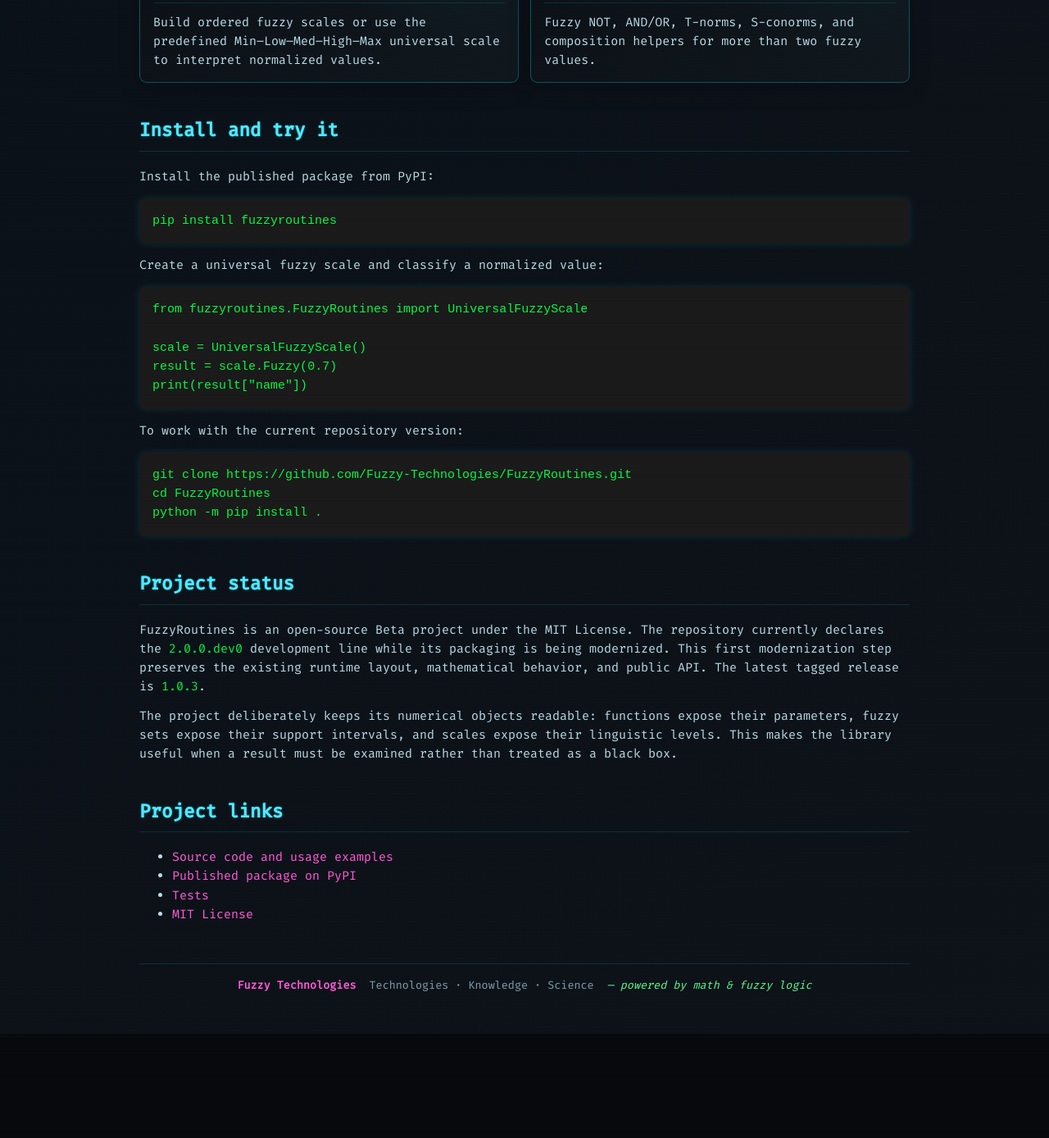
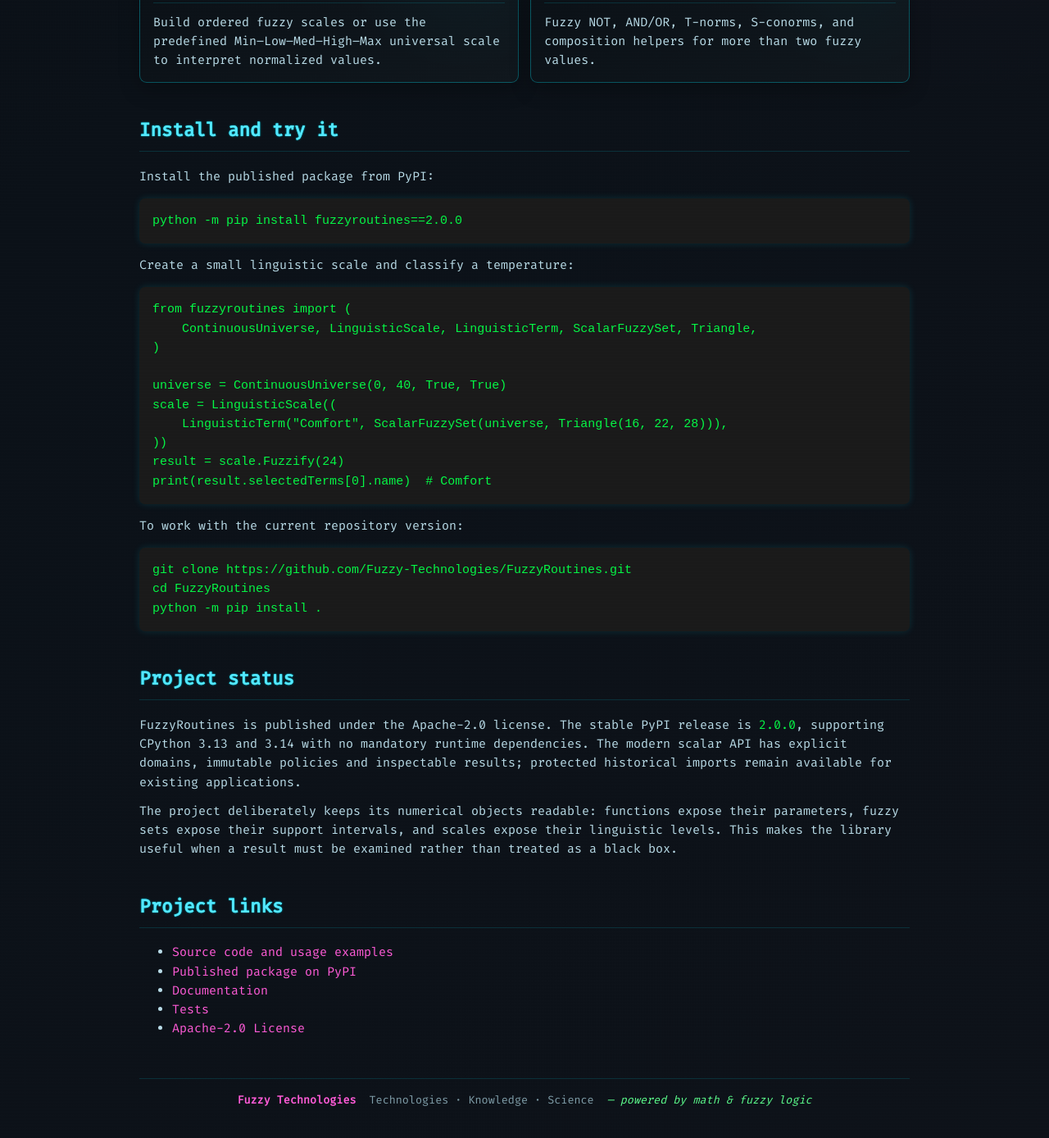
Before and after one commit to Fuzzy-Technologies/fuzzy-technologies.github.io, a Jekyll site: the page built from FuzzyRoutines/index.md, in a window 1280 px wide and 1400 px high, scrolled down 645 px. Shown: the top 1388 px of the window at 82% size. Built offline with Jekyll 4.4.1, drawn with Linux system fonts in a browser that asks for light colours; Markdown is read by kramdown in place of the engine named in the settings; before the commit the page ends 1906 px from its top, so only the background shows below that.

Commit message:
docs: align FuzzyRoutines card with published scalar API (#52)
Refs Fuzzy-Technologies/FuzzyRoutines#337.

````diff
--- a/FuzzyRoutines/index.md
+++ b/FuzzyRoutines/index.md
@@ -60,17 +60,22 @@
 Install the published package from PyPI:
 
 ```bash
-pip install fuzzyroutines
+python -m pip install fuzzyroutines==2.0.0
 ```
 
-Create a universal fuzzy scale and classify a normalized value:
+Create a small linguistic scale and classify a temperature:
 
 ```python
-from fuzzyroutines.FuzzyRoutines import UniversalFuzzyScale
+from fuzzyroutines import (
+    ContinuousUniverse, LinguisticScale, LinguisticTerm, ScalarFuzzySet, Triangle,
+)
 
-scale = UniversalFuzzyScale()
-result = scale.Fuzzy(0.7)
-print(result["name"])
+universe = ContinuousUniverse(0, 40, True, True)
+scale = LinguisticScale((
+    LinguisticTerm("Comfort", ScalarFuzzySet(universe, Triangle(16, 22, 28))),
+))
+result = scale.Fuzzify(24)
+print(result.selectedTerms[0].name)  # Comfort
 ```
 
 To work with the current repository version:
@@ -83,7 +88,7 @@
 
 ## Project status
 
-FuzzyRoutines is an open-source Beta project under the MIT License. The repository currently declares the `2.0.0.dev0` development line while its packaging is being modernized. This first modernization step preserves the existing runtime layout, mathematical behavior, and public API. The latest tagged release is `1.0.3`.
+FuzzyRoutines is published under the Apache-2.0 license. The stable PyPI release is `2.0.0`, supporting CPython 3.13 and 3.14 with no mandatory runtime dependencies. The modern scalar API has explicit domains, immutable policies and inspectable results; protected historical imports remain available for existing applications.
 
 The project deliberately keeps its numerical objects readable: functions expose their parameters, fuzzy sets expose their support intervals, and scales expose their linguistic levels. This makes the library useful when a result must be examined rather than treated as a black box.
 
@@ -91,8 +96,9 @@
 
 - [Source code and usage examples](https://github.com/Fuzzy-Technologies/FuzzyRoutines)
 - [Published package on PyPI](https://pypi.org/project/fuzzyroutines/)
+- [Documentation](https://fuzzy-technologies.github.io/FuzzyRoutines/api/latest/en/)
 - [Tests](https://github.com/Fuzzy-Technologies/FuzzyRoutines/tree/master/tests)
-- [MIT License](https://github.com/Fuzzy-Technologies/FuzzyRoutines/blob/master/LICENSE)
+- [Apache-2.0 License](https://github.com/Fuzzy-Technologies/FuzzyRoutines/blob/master/LICENSE)
 
 <footer class="site-footer">
   <strong><a href="/">Fuzzy Technologies</a></strong>
````
Also changed, not shown: ru/FuzzyRoutines/index.md (+14 -8 lines), zh-cn/FuzzyRoutines/index.md (+14 -8 lines).
